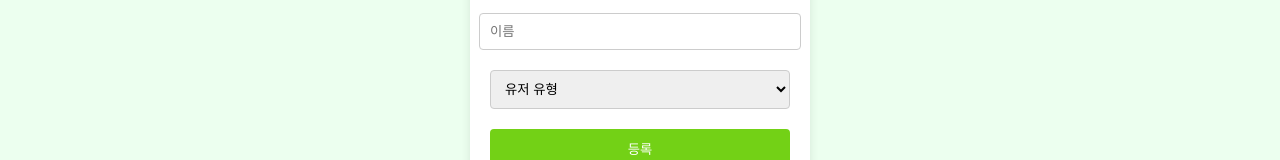
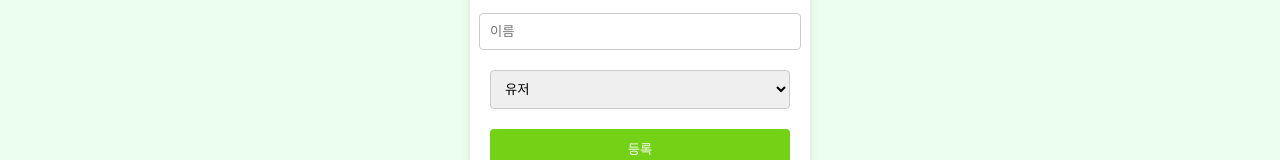
Before and after one commit to 2024-1-Ajou-DB-Team13/db_main, a React (Create React App) app: page /signup in a window 1280 px wide. Shown: the part 516-676 px from the top of the page. Built offline with nearby package versions, Linux system fonts and the light colour scheme.

Commit message:
중간 관리자

```diff
--- a/src/SignUpPage.js
+++ b/src/SignUpPage.js
@@ -125,9 +125,9 @@ const SignUpPage = () => {
           value={userType}
           onChange={(e) => setUserType(e.target.value)}
         >
-          <option value="">유저 유형</option>
-          <option value="admin">관리자</option>
-          <option value="user">유저</option>
+          <option value="">유저</option>
+          <option value="admin">중간 관리자</option>
+          <option value="user">관리자</option>
         </UserTypeSelect>
         <SignUpButton onClick={handleSignUp}>등록</SignUpButton>
       </SignUpBox>
```
